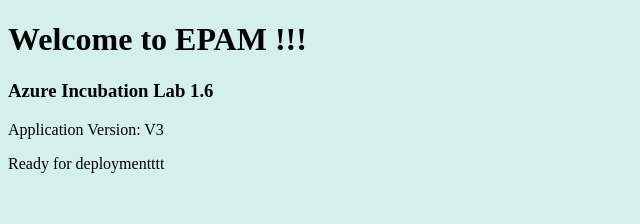
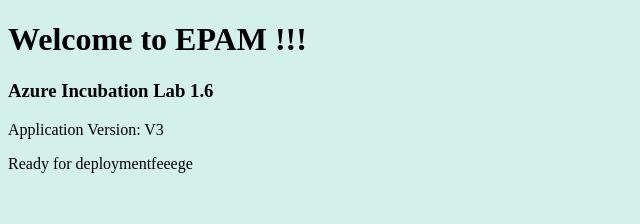
Before and after one commit to rupeshdhondi/kubernetes-acr-aks, a plain HTML site: page kubernetes-acr-aks/index.html in a window 1280 px wide. Shown: the top 224 px of the page, 0-640 px from the left. Drawn offline with Linux system fonts and the light colour scheme.

Commit message:
dev deployment to aks

```diff
--- a/kubernetes-acr-aks/index.html
+++ b/kubernetes-acr-aks/index.html
@@ -4,7 +4,7 @@
       <h1>Welcome to EPAM !!!</h1>
       <h3>Azure Incubation Lab 1.6</h3>
       <p>Application Version: V3</p>
-      <p>Ready for deploymentttt</p>
+      <p>Ready for deploymentfeeege</p>
       <br>
 
 <h2> Agenda:- </h2>
```
Also changed, not shown: 1 other file.
